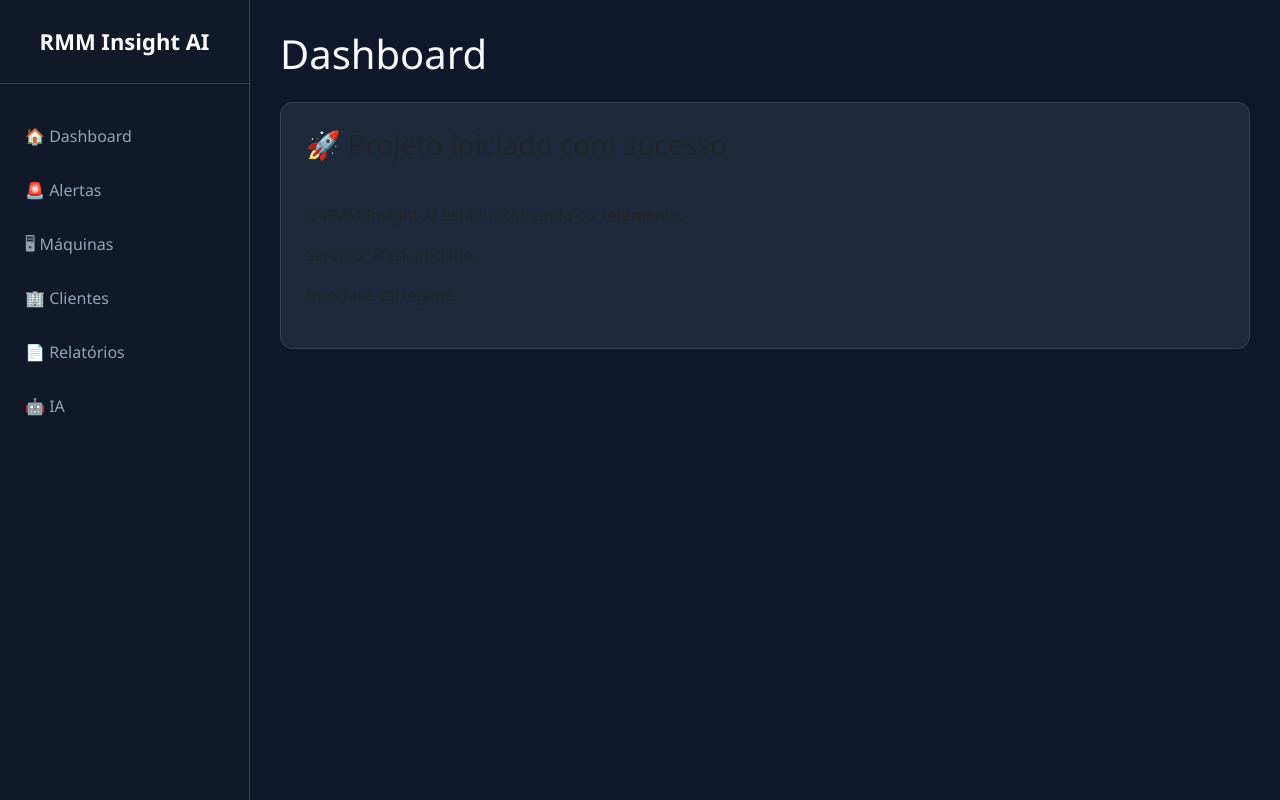
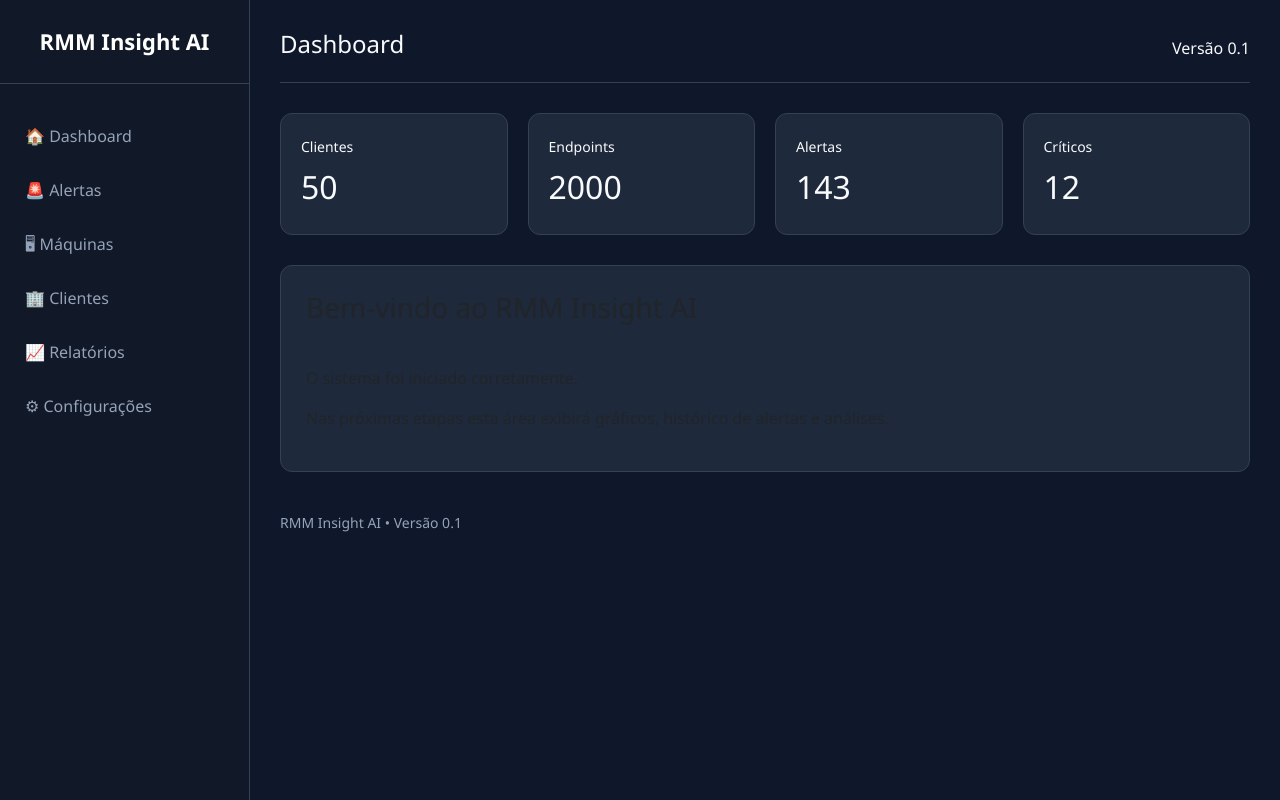
Before and after one commit to Hitalooo/RMM-Insight-AI, a Flask app: page / in a window 1280 px wide. Run offline with Flask 3, Linux system fonts and the light colour scheme.

Commit message:
Modificado toda a tela principal.

```diff
--- a/app/static/css/style.css
+++ b/app/static/css/style.css
@@ -82,3 +82,56 @@ body{
 
     border:1px solid var(--border);
 }
+
+.topbar{
+
+    display:flex;
+
+    justify-content:space-between;
+
+    align-items:center;
+
+    margin-bottom:30px;
+
+    padding-bottom:15px;
+
+    border-bottom:1px solid var(--border);
+}
+
+.cards{
+
+    display:grid;
+
+    grid-template-columns:repeat(4,1fr);
+
+    gap:20px;
+
+    margin-bottom:30px;
+}
+
+.stat-card{
+
+    background:var(--card);
+
+    border:1px solid var(--border);
+
+    border-radius:12px;
+
+    padding:20px;
+}
+
+.stat-card h2{
+
+    margin-top:10px;
+
+    font-size:32px;
+}
+
+.footer{
+
+    margin-top:40px;
+
+    color:var(--secondary);
+
+    font-size:14px;
+}
--- a/app/templates/base.html
+++ b/app/templates/base.html
@@ -1,6 +1,5 @@
 <!DOCTYPE html>
-
-<html lang="pt-br">
+<html lang="pt-BR">
 
 <head>
 
@@ -37,15 +36,31 @@ RMM Insight AI
 
         <a href="#">🏢 Clientes</a>
 
-<a href="#">📄 Relatórios</a>
+        <a href="#">📈 Relatórios</a>
 
-<a href="#">🤖 IA</a>
+        <a href="#">⚙ Configurações</a>
 
     </div>
 
 </div>
 
 <div class="content">
+
+    <nav class="topbar">
+
+        <div>
+
+            <h4>Dashboard</h4>
+
+        </div>
+
+        <div>
+
+            Versão 0.1
+
+        </div>
+
+    </nav>
 
     {% block content %}
 
--- a/app/templates/dashboard.html
+++ b/app/templates/dashboard.html
@@ -2,35 +2,65 @@
 
 {% block content %}
 
-<h1 class="mb-4">
+<div class="cards">
 
-Dashboard
+    <div class="stat-card">
 
-</h1>
+        <small>Clientes</small>
+
+        <h2>50</h2>
+
+    </div>
+
+    <div class="stat-card">
+
+        <small>Endpoints</small>
+
+        <h2>2000</h2>
+
+    </div>
+
+    <div class="stat-card">
+
+        <small>Alertas</small>
+
+        <h2>143</h2>
+
+    </div>
+
+    <div class="stat-card">
+
+        <small>Críticos</small>
+
+        <h2>12</h2>
+
+    </div>
+
+</div>
 
 <div class="card">
 
-<h3>🚀 Projeto iniciado com sucesso</h3>
+    <h3>Bem-vindo ao RMM Insight AI</h3>
 
-<hr>
+    <hr>
 
-<p>
+    <p>
 
-O RMM Insight AI está funcionando corretamente.
+        O sistema foi iniciado corretamente.
 
-</p>
+    </p>
 
-<p>
+    <p>
 
-Servidor Flask iniciado.
+        Nas próximas etapas esta área exibirá gráficos, histórico de alertas e análises.
 
-</p>
+    </p>
 
-<p>
+</div>
 
-Interface carregada.
+<div class="footer">
 
-</p>
+    RMM Insight AI • Versão 0.1
 
 </div>
 
```
Also changed, not shown: app/models/__init__.py (added), app/models/cliente.py (added). Lines whose indentation alone changed are shown as unchanged.
